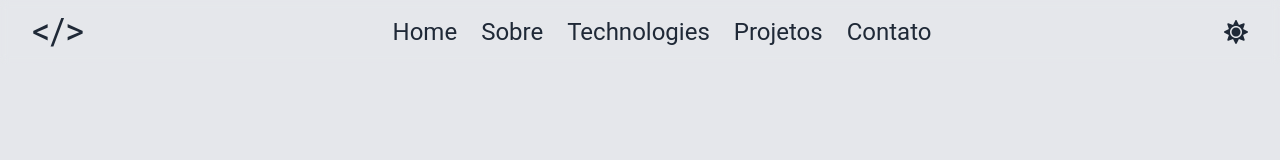
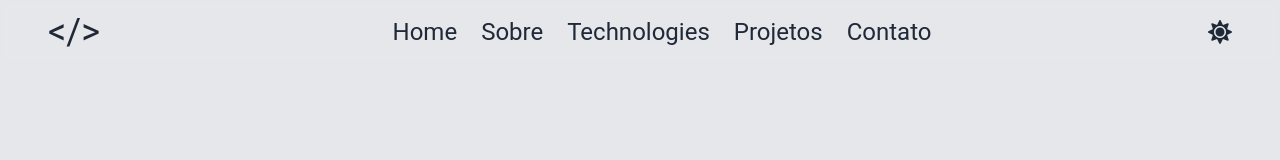
Before and after one commit to alyssonrafael/portifolio, a Next.js app: page / in a window 1280 px wide. Shown: the top 160 px of the page. Built offline with nearby package versions, Linux system fonts and the light colour scheme.

Commit message:
update navbar style

```diff
--- a/src/components/Navbar2.jsx
+++ b/src/components/Navbar2.jsx
@@ -23,7 +23,7 @@ const Navbar2 = () => {
 
   return (
     <nav className="bg-transparent text-gray-800 dark:text-white text-1xl lg:text-2xl fixed top-0 w-full z-50">
-      <div className="max-w-7xl mx-auto px-4 sm:px6 lg:px-8 backdrop-filter backdrop-blur-sm">
+      <div className=" mx-auto px-4 sm:px6 lg:px-12 backdrop-filter backdrop-blur-sm">
         <div className="flex items-center justify-between h-16">
           <div className="flex items-center">
             <div className="flex-shrink-0 mr-auto">
```
